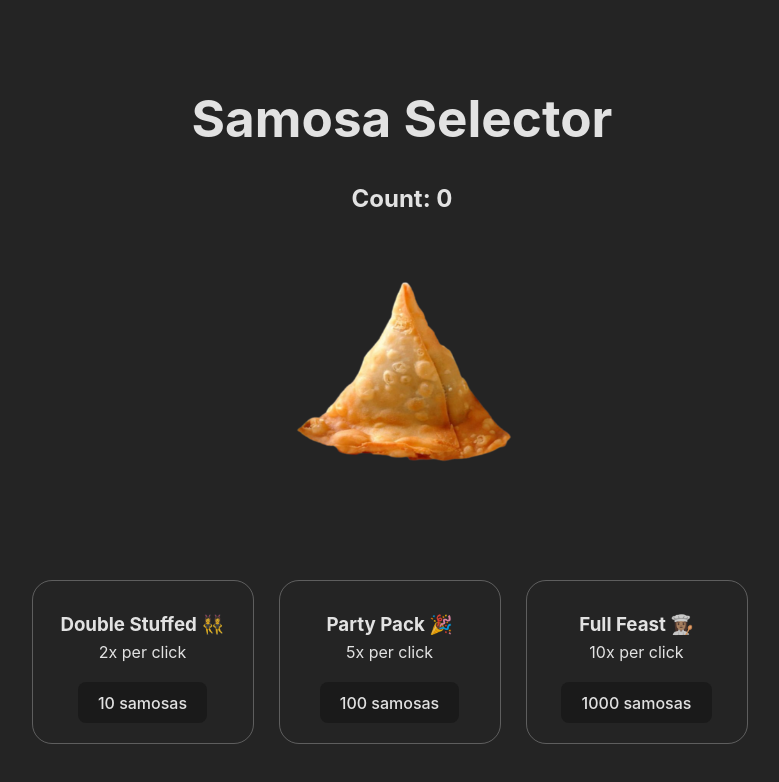
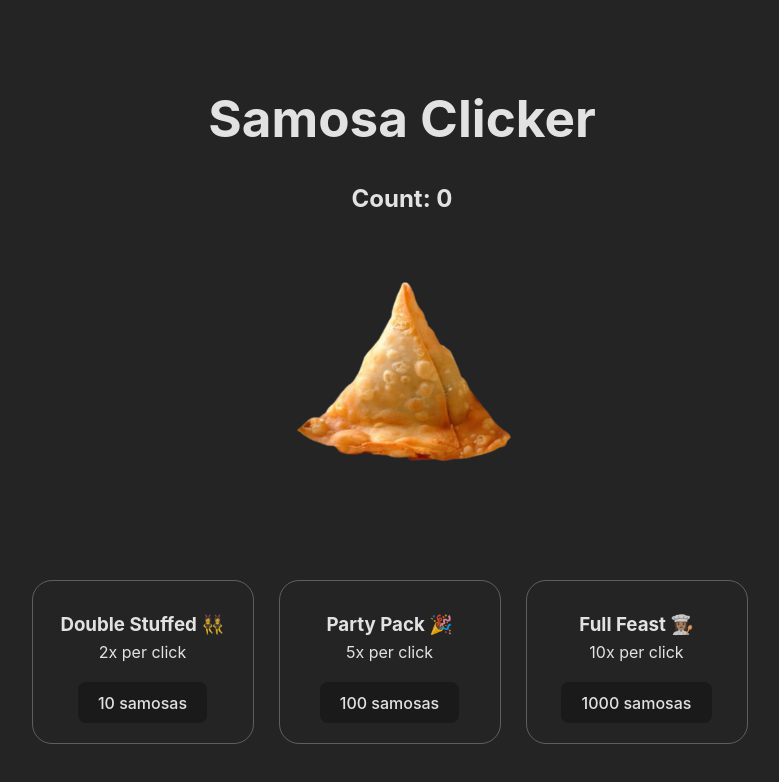
Before and after one commit to docteurj/CodePath-Lab-2-SamosaClicker, a React (Vite) app in the folder samosa-clicker/: page / in a window 1280 px wide. Shown: the top 782 px of the page, without its empty margins (238-1017 px from the left). Built offline with nearby package versions, Linux system fonts and the light colour scheme.

Commit message:
Update App.jsx

```diff
--- a/samosa-clicker/src/App.jsx
+++ b/samosa-clicker/src/App.jsx
@@ -30,7 +30,7 @@ const App = () => {
 
   return (
     <div className="App">
-      <h1> Samosa Selector </h1>
+      <h1> Samosa Clicker </h1>
       <h2> Count: {count} </h2>
       <img className='samosa' src={samosa_img} onClick={updateCount}></img>
       <div className='container'>
```
